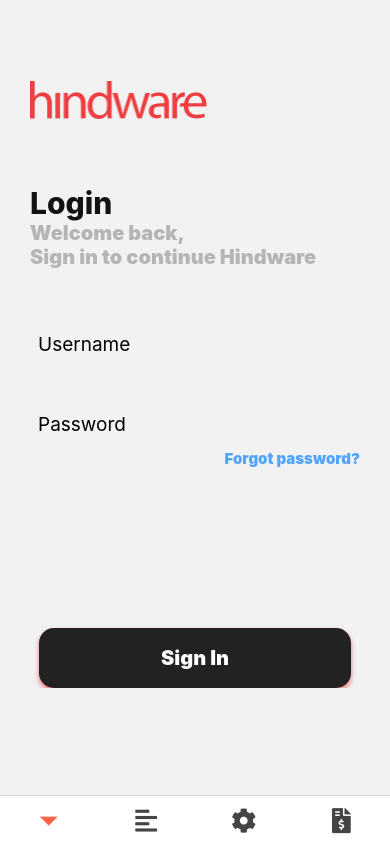
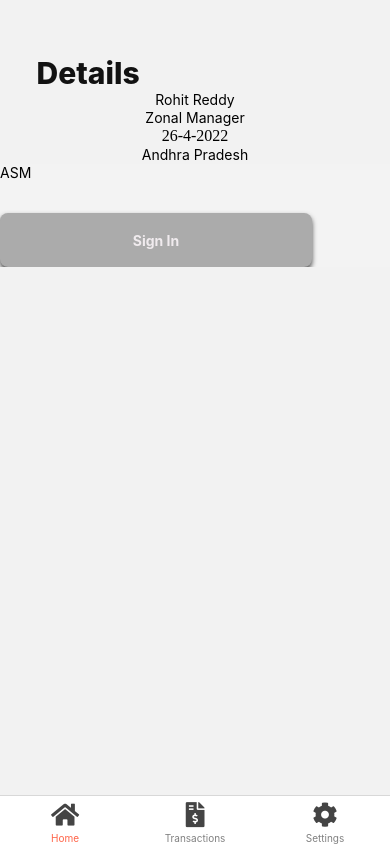
Before and after one commit to parthakshay/hindware-react-native, a React Native app: screen /Employee in a window 390 px wide. Built offline with nearby package versions, Linux system fonts and the light colour scheme.

Commit message:
commit on 'main'

```diff
--- /dev/null
+++ b/src/components/GetDate.js
@@ -0,0 +1,10 @@
+import React from "react";
+
+const GetDate = () => {
+    var date = new Date().getDate();
+    var month = new Date().getMonth() + 1;
+    var year = new Date().getFullYear();
+
+    return date + '-' + month + '-' + year;
+}
+export default GetDate;
--- a/src/routes/RootNavigator.js
+++ b/src/routes/RootNavigator.js
@@ -15,6 +15,7 @@
 import AccountScreen from '../screens/AccountScreen';
 import DealerScreen from '../screens/DealerScreen';
 import NewEmpScreen from '../screens/NewEmpScreen';
+import EmployeeScreen from '../screens/EmployeeScreen';
 
 const Stack = createStackNavigator();
 const Tab = createBottomTabNavigator();
@@ -30,9 +31,12 @@
 
 const HomeStack = () => {
         return (
-                <Stack.Navigator initialRouteName="Home" screenOptions={{ headerShown: false }}>
+                <Stack.Navigator initialRouteName="Login" screenOptions={{ headerShown: false }}>
+                        <Stack.Screen name="Login" component={LoginScreen} />
                         <Stack.Screen name="Home" component={HomeScreen} />
                         <Stack.Screen name="NewEmp" component={NewEmpScreen} />
+                        <Stack.Screen name="Employee" component={EmployeeScreen} />
+                        <Stack.Screen name="Report" component={ReportScreen} />
                 </Stack.Navigator>
         );
 };
@@ -45,6 +49,8 @@
                                 headerShown: false,
                         }}>
                         <Stack.Screen name="Settings" component={SettingScreen} />
+                        <Stack.Screen name="Employee" component={EmployeeScreen} />
+                        <Stack.Screen name="NewEmp" component={NewEmpScreen} />
                         <Stack.Screen name="Account" component={AccountScreen} />
                 </Stack.Navigator>
         );
@@ -58,7 +64,8 @@
                         }}>
                         <Stack.Screen name="Report" component={ReportScreen} />
                         <Stack.Screen name="Dealer" component={DealerScreen} />
-                        <Stack.Screen name="NewEmp" component={NewEmpScreen} />
+                        <Stack.Screen name="NewEmp" component={NewEmpScreen} />\
+                        <Stack.Screen name="Employee" component={EmployeeScreen} />
                 </Stack.Navigator>
         );
 };
@@ -74,24 +81,20 @@
                                         activeTintColor: 'tomato',
                                         inactiveTintColor: 'gray',
                                 }}>
-                                <Tab.Screen name="LoginStack" component={LoginStack}
-                                        options={{
-                                                tabBarLabel: false, headerShown: false, tabBarLabel: 'Login', tabBarShowLabel: false,
-                                        }} />
                                 <Tab.Screen name="HomeStack" component={HomeStack}
                                         options={{
-                                                tabBarLabel: false, headerShown: false, tabBarLabel: 'Home', tabBarIcon: ({ color, size }) => (<FontAwesome name="align-left" size={25} color="#444" />),
+                                                tabBarLabel: false, headerShown: false, tabBarLabel: 'Home', tabBarIcon: ({ color, size }) => (<FontAwesome name="home" size={25} color="#444" />),
                                         }} />
-                                <Tab.Screen name="SettingsStack" component={SettingsStack} options={{
-                                        headerShown: false, tabBarLabel: 'Settings', tabBarIcon: ({ color, size }) => (
-                                                <FontAwesome name="cog" size={25} color="#444" />),
-                                }} />
                                 <Tab.Screen name="Transactions"
                                         component={TransactionStack}
                                         options={{
                                                 headerShown: false, tabBarLabel: 'Transactions', tabBarIcon: ({ color, size }) => (
                                                         <FontAwesome name="file-invoice-dollar" size={25} color="#444" />),
                                         }} />
+                                <Tab.Screen name="SettingsStack" component={SettingsStack} options={{
+                                        headerShown: false, tabBarLabel: 'Settings', tabBarIcon: ({ color, size }) => (
+                                                <FontAwesome name="cog" size={25} color="#444" />),
+                                }} />
                         </Tab.Navigator>
                 </NavigationContainer>
         );
--- /dev/null
+++ b/src/screens/EmployeeScreen.js
@@ -0,0 +1,93 @@
+import React from "react";
+import { View, SafeAreaView, StatusBar, Pressable, StyleSheet, Text } from 'react-native';
+import { Divider } from "react-native-paper";
+import GetDate from '../components/GetDate';
+import { ScrollView } from "react-native";
+
+const EmployeeScreen = ({ navigation }) => {
+    return (
+        <SafeAreaView>
+            <ScrollView>
+                <View style={styles.container}>
+                    <View>
+                        <Text style={styles.login}> Details </Text>
+                    </View>
+                    <View style={{ alignSelf: 'center', alignContent: 'center', alignItems: 'center', }}>
+                        <Text>Rohit Reddy</Text>
+                        <Divider />
+                        <Text>Zonal Manager</Text>
+                        <Divider />
+                        <GetDate />
+                        <Divider />
+                        <Text>Andhra Pradesh</Text>
+                        <Divider />
+                    </View>
+                    <View style={{ backgroundColor: '#f3f3f3' }}>
+                        <View>
+                            <View>
+                                <Text>
+                                    ASM
+                                </Text>
+                            </View>
+                        </View>
+                        <Pressable
+                            style={styles.buttonStyle}
+                            onPress={() => navigation.navigate('Home')}>
+                            <Text style={styles.buttonTextStyle}>Sign In</Text>
+                        </Pressable>
+                    </View>
+                </View>
+            </ScrollView>
+        </SafeAreaView >
+
+    );
+};
+const styles = StyleSheet.create({
+    screenContainer: {
+        flex: 1,
+        justifyContent: 'center',
+        alignItems: 'center',
+        backgroundColor: '#fff',
+    },
+    title: {
+        fontSize: 32,
+    },
+    buttonStyle: {
+        height: 54,
+        width: '80%',
+        marginTop: 32,
+        borderRadius: 8,
+        alignItems: 'center',
+        justifyContent: 'center',
+        backgroundColor: '#ababab',
+        shadowRadius: 5,
+        shadowOpacity: 0.7,
+        shadowOffset: {
+            width: 0,
+            height: 3,
+        },
+    },
+    buttonTextStyle: {
+        color: '#f0ebee',
+        fontWeight: '700',
+    },
+    tinyLogo: {
+        width: '100%',
+        resizeMode: "contain",
+    },
+    logo: {
+        flex: 2,
+        marginTop: 1,
+        flexDirection: 'row',
+        alignItems: 'flex-start',
+    },
+    login: {
+        color: "#121212",
+        fontSize: 30,
+        marginTop: 55,
+        marginLeft: 30,
+        fontWeight: '800',
+    },
+});
+
+export default EmployeeScreen;
--- a/src/screens/HomeScreen.js
+++ b/src/screens/HomeScreen.js
@@ -9,7 +9,7 @@
       <Text style={styles.title}>Home Screen</Text>
       <Pressable
         style={styles.buttonStyle}
-        onPress={() => navigation.navigate('NewEmp')}>
+        onPress={() => navigation.navigate('Report')}>
         <Text style={styles.buttonTextStyle}>Go To Report Screen</Text>
       </Pressable>
 
--- a/src/screens/LoginScreen.js
+++ b/src/screens/LoginScreen.js
@@ -1,43 +1,27 @@
 import React, { Component } from 'react';
-import { useNavigation } from '@react-navigation/native';
 import { View, Text, StyleSheet, Pressable, Image, SafeAreaView, TextInput, ScrollView, Linking } from 'react-native';
 
 export default class LoginScreen extends Component {
-        constructor() {
-                super();
+        constructor(props) {
+                super(props);
                 this.state = {
                         username: '',
-                        usernameValidate: true,
                         password: '',
-                        passwordValidate: true,
                 }
         }
-        validate(text, type) {
-                if (type == 'username') {
-                        const alph = /^[a-zA-Z]+$/
-                        if (alph.test(text)) {
-                                this.setState({
-                                        usernameValidate: true,
-                                })
-                        }
-                        else {
-                                this.setState({
-                                        usernameValidate: false,
-                                })
-                        }
+        validate = () => {
+                const { username, password } = this.state
+                if (username == 'parth' && password == 'parth@123') {
+                        this.props.navigation.navigate('Home')
+                        return true
+                } else {
+                        this.props.navigation.navigate('Login')
+                        return false
                 }
-                else if (type == 'password') {
-                        const alpha = /^[a-zA-Z]+[0-9]$/
-                        if (alpha.test(text)) {
-                                this.setState({
-                                        passwordValidate: true,
-                                })
-                        }
-                        else {
-                                this.setState({
-                                        passwordValidate: false,
-                                })
-                        }
+        }
+
+        making_api_call = () => {
+                if (this.validate()) {
                 }
         }
 
@@ -61,18 +45,19 @@
                                                                 alignItems: 'center',
                                                         }}>
                                                                 <TextInput
-                                                                        style={[styles.labelTextbox, !this.state.usernameValidate ? styles.error : null]}
+                                                                        style={styles.labelTextbox}
                                                                         placeholder="Username"
                                                                         keyboardType="default"
-                                                                        onChangeText={(text) => this.validate(text, 'username')}
+                                                                        onChangeText={(value) => this.setState({ username: value })}
                                                                 />
                                                                 <TextInput
                                                                         secureTextEntry={true}
-                                                                        style={[styles.labelTextbox, !this.state.usernameValidate ? styles.error : null]} returnKeyType='go'
+                                                                        style={styles.labelTextbox}
+                                                                        returnKeyType='go'
                                                                         autoCorrect={false}
                                                                         placeholder="Password"
                                                                         keyboardType="default"
-                                                                        onChangeText={(text) => this.validate(text, 'password')}
+                                                                        onChangeText={(value) => this.setState({ password: value })}
                                                                 />
                                                         </View>
                                                         <Text style={{
@@ -87,7 +72,7 @@
                                                         <View>
                                                                 <Pressable
                                                                         style={styles.buttonStyle}
-                                                                        onPress={() => navigation.navigate('Home')}>
+                                                                        onPress={() => this.making_api_call()}>
                                                                         <Text style={styles.buttonTextStyle}>Sign In</Text>
                                                                 </Pressable>
                                                         </View>
--- a/src/screens/NewEmpScreen.js
+++ b/src/screens/NewEmpScreen.js
@@ -1,7 +1,6 @@
 import React from 'react';
 import { View, Text, StyleSheet, Pressable, Image, SafeAreaView, TextInput, ScrollView, Linking } from 'react-native';
 import { KeyboardAvoidingView } from 'react-native';
-import Datepicker from '../components/DatePicker';
 
 const NewEmpScreen = ({ navigation }) => {
     return (
@@ -56,8 +55,8 @@
                     <View>
                         <Pressable
                             style={styles.buttonStyle}
-                            onPress={() => navigation.navigate('Home')}>
-                            <Text style={styles.buttonTextStyle}>Sign In</Text>
+                            onPress={() => navigation.navigate('Employee')}>
+                            <Text style={styles.buttonTextStyle}>Submit</Text>
                         </Pressable>
                     </View>
                 </View>
--- a/src/screens/ReportScreen.js
+++ b/src/screens/ReportScreen.js
@@ -9,7 +9,7 @@
                                         <View>
                                                 <Pressable
                                                         style={styles.buttonStyle}
-                                                        onPress={() => navigation.navigate('Dealer')}>
+                                                        onPress={() => navigation.navigate('NewEmp')}>
                                                         <Text style={styles.buttonTextStyle}>Submit</Text>
                                                 </Pressable>
                                         </View>
```
Also changed, not shown: src/components/DatePicker.js (deleted).
